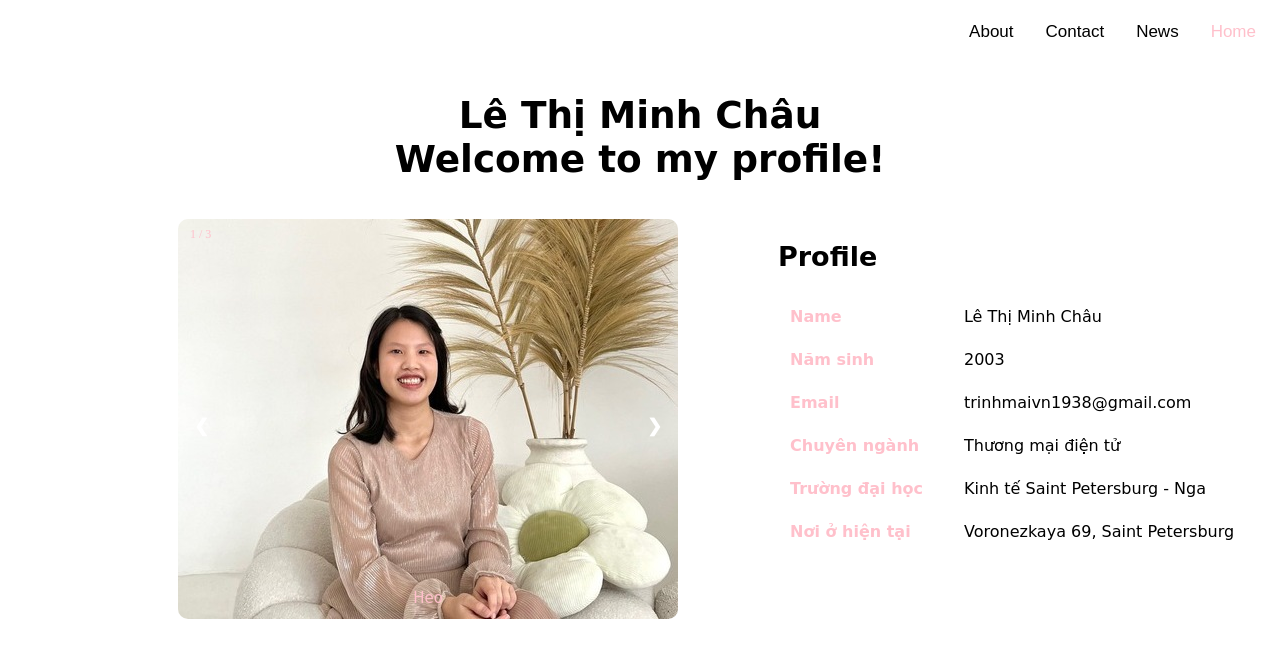
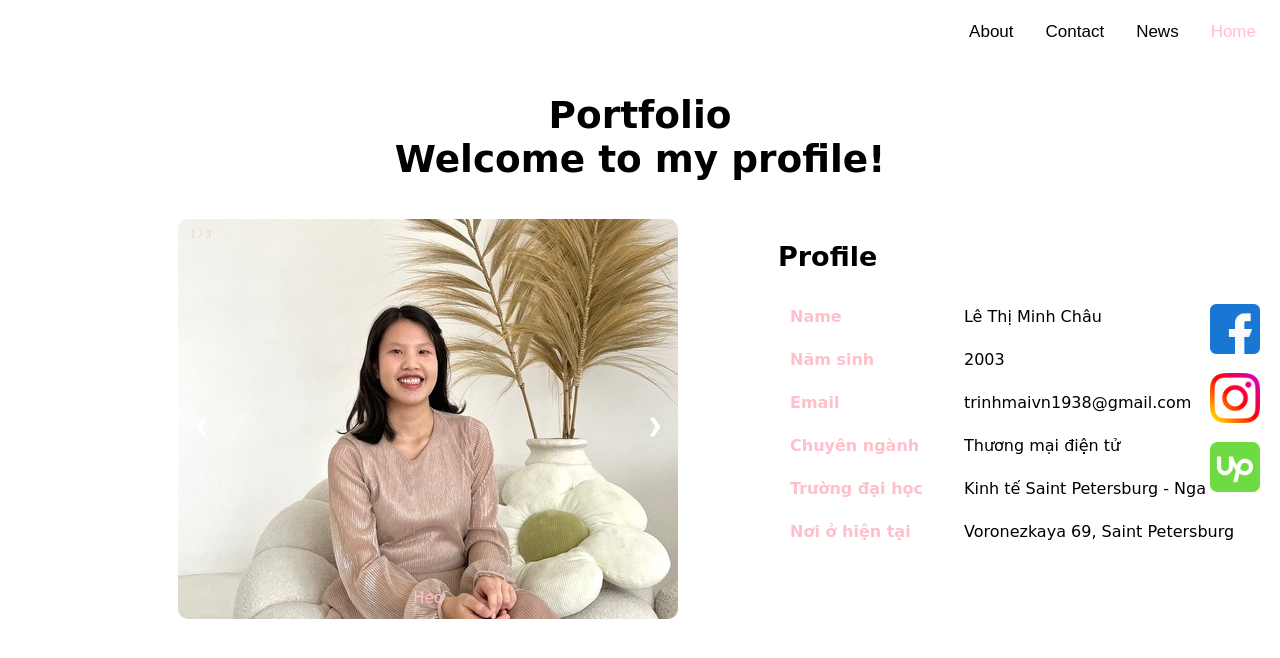
Before and after one commit to thanhhuhu/My-Portfolio, a plain HTML site: page index.html in a window 1280 px wide. Drawn offline with Linux system fonts and the light colour scheme.

Commit message:
Portfolio

```diff
--- a/index.html
+++ b/index.html
@@ -15,11 +15,16 @@
 </div>
 
 <div class="title">
-    <h3>Lê Thị Minh Châu <br>
+    <h3>Portfolio<br>
         Welcome to my profile!
     </h3>
+</div >
+
+<div class="icon-container">
+    <a href="https://www.facebook.com/Billtaylor2003?mibextid=LQQJ4d"><img src="iconFacebook.png" alt="" class="link-icon"></a>
+    <a href="https://www.instagram.com/jolegrangerjayde/"><img src="iconInstagram.png" alt="" class="link-icon"></a>
+    <a href="https://www.upwork.com/freelancers/~0180187b6eb852c64b?mp_source=share"><img src="iconUpwork.png" alt="" class="link-icon"></a>
 </div>
-
 <!-- Content container to align slideshow and profile side by side -->
 <div class="content-container">
     <!-- Slideshow container -->
@@ -106,15 +111,15 @@
     function showSlides(n) {
         let i;
         let slides = document.getElementsByClassName("mySlides");
-        let dots = document.getElementsByClassName("dot");
+        // let dots = document.getElementsByClassName("dot");
         if (n > slides.length) {slideIndex = 1}
         if (n < 1) {slideIndex = slides.length}
         for (i = 0; i < slides.length; i++) {
             slides[i].style.display = "none";
         }
-        for (i = 0; i < dots.length; i++) {
-            dots[i].className = dots[i].className.replace(" active", "");
-        }
+        // for (i = 0; i < dots.length; i++) {
+        //     dots[i].className = dots[i].className.replace(" active", "");
+        // }
         slides[slideIndex-1].style.display = "block";
         dots[slideIndex-1].className += " active";
     }
--- a/style.css
+++ b/style.css
@@ -62,7 +62,7 @@
 
 /* On hover, add a black background color with a little bit see-through */
 .prev:hover, .next:hover {
-    background-color: rgba(0,0,0,0.8);
+    background-color: pink;
 }
 
 /* Caption text */
@@ -173,3 +173,19 @@
     text-align: left;
     margin-left: 20px;
 }
+/*Icon*/
+.link-icon
+{
+    width: 50px;
+    height: 50px;
+}
+.icon-container
+{
+    display: flex;
+    flex-direction: column;
+    position: fixed;
+    right: 20px;
+    top: 50%;
+    transform: translateY(-50%);
+   gap: 15px;
+}
```
Also changed, not shown: iconFacebook.png (added), iconInstagram.png (added), iconUpwork.png (added).
